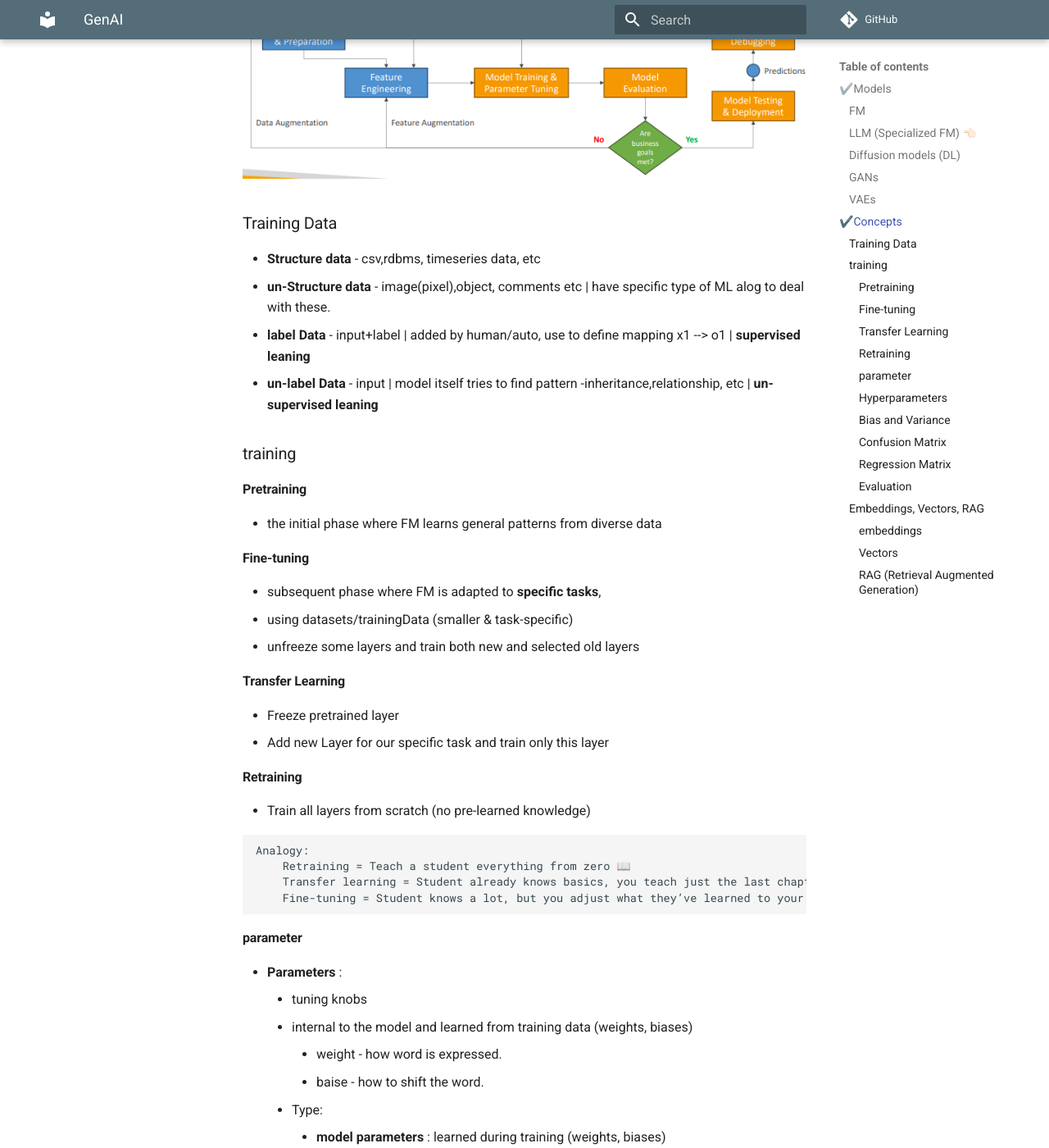
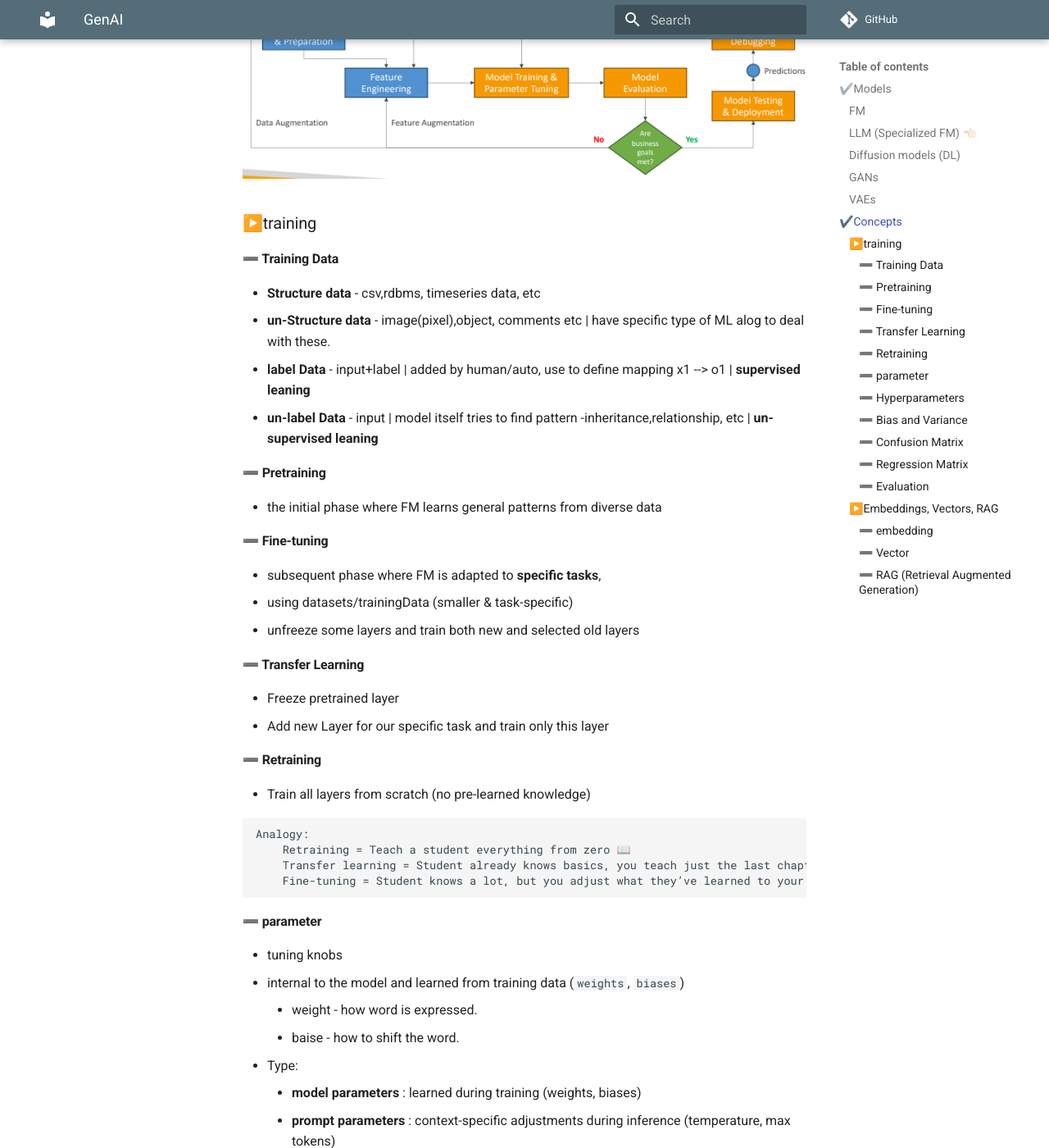
Before and after one commit to lekhrajdinkar/AI-Engineer, an MkDocs documentation site: the page built from docs/2025/01_AWS_AIF-C01/02_01_GEN-AI.md, in a window 1280 px wide and 1400 px high, scrolled down 1961 px. Shown: the whole window at 82% size. Built offline with MkDocs 1.6.1 and Material for MkDocs 9.7.7, drawn with Linux system fonts in a browser that asks for light colours; comment, search, counter and statistics services are not loaded; some of the changed text lies outside the part shown.

Commit message:
Revise Note 2026

````diff
--- a/docs/2025/01_AWS_AIF-C01/02_01_GEN-AI.md
+++ b/docs/2025/01_AWS_AIF-C01/02_01_GEN-AI.md
@@ -41,26 +41,26 @@
 
 ![img_3.png](../../99_img/genai/03/img_3.png)
 
-### Training Data
+### ▶️training
+#### ➖ Training Data
 - **Structure data** - csv,rdbms, timeseries data, etc
 - **un-Structure data** - image(pixel),object, comments etc | have specific type of ML alog to deal with these.
 - **label Data** - input+label | added by human/auto, use to define mapping x1 --> o1 | **supervised leaning**
 - **un-label Data** - input | model itself tries to find pattern -inheritance,relationship, etc | **un-supervised leaning**
 
-### training
-#### Pretraining
+#### ➖ Pretraining
 - the initial phase where FM learns general patterns from diverse data
 
-#### Fine-tuning
+#### ➖ Fine-tuning
 - subsequent phase where FM is adapted to **specific tasks**,
 - using datasets/trainingData (smaller & task-specific)
 - unfreeze some layers and train both new and selected old layers
 
-#### Transfer Learning
+#### ➖ Transfer Learning
 - Freeze pretrained layer
 - Add new Layer for our specific task and train only this layer
 
-#### Retraining
+#### ➖ Retraining
 - Train all layers from scratch (no pre-learned knowledge)
 
 ```
@@ -69,17 +69,16 @@ Analogy:
     Transfer learning = Student already knows basics, you teach just the last chapter 📘
     Fine-tuning = Student knows a lot, but you adjust what they’ve learned to your topic ✏️
 ```
-#### parameter
-- **Parameters** :
-    - tuning knobs
-    - internal to the model and learned from training data (weights, biases)
-        - weight - how word is expressed.
-        - baise - how to shift the word.
-    - Type:
-        - **model parameters** : learned during training (weights, biases)
-        - **prompt parameters** : context-specific adjustments during inference (temperature, max tokens)
+#### ➖ parameter
+- tuning knobs
+- internal to the model and learned from training data (`weights`, `biases`)
+    - weight - how word is expressed.
+    - baise - how to shift the word.
+- Type:
+    - **model parameters** : learned during training (weights, biases)
+    - **prompt parameters** : context-specific adjustments during inference (temperature, max tokens)
 
-#### Hyperparameters
+#### ➖ Hyperparameters
 - set before training and control the learning algorithm and process
 - tuning hyperparameters can significantly impact model performance and training efficiency.
 - Example:
@@ -89,16 +88,16 @@ Analogy:
     - **regularization** : to adjust over/under fitting
     - **number of layers**
 
-#### Bias and Variance
+#### ➖ Bias and Variance
 - **bias** : Difference between - predicted vs actual **value**
 - **Variance (sensitive)** : How much the **performance** of a model, on changes of similar training datasSet.
     - eg: worked well/overfited in dev, but underfit/prod in prod data.
 
-#### Confusion Matrix
+#### ➖ Confusion Matrix
 
-#### Regression Matrix
+#### ➖ Regression Matrix
 
-#### Evaluation
+#### ➖ Evaluation
 ```
 Describes how well your model captures the patterns in training data.
 
@@ -116,12 +115,12 @@ Describes how well your model captures the patterns in training data.
 ![img_1.png](../../99_img/genai/03/img_1.png)
 
 ---
-### Embeddings, Vectors, RAG
-#### embeddings
+### ▶️Embeddings, Vectors, RAG
+#### ➖ embedding
 - numerical representations of data (text, images, etc.) in a high-dimensional space.
 - algo: FastText, Word2Vec
 
-#### Vectors
+#### ➖ Vector
 - the actual multi-dimension arrays of numbers that represent these embeddings.
 - Capture semantic relationships between data points.
 - Used in similarity search, clustering, and as input to ML models.
@@ -136,7 +135,7 @@ Describes how well your model captures the patterns in training data.
   - [udemy demo 1](https://www.udemy.com/course/aws-ai-practitioner-certified/learn/lecture/44886393#overview)
   - [udemy demo 2](https://www.udemy.com/course/aws-ai-practitioner-certified/learn/lecture/44901525#overview)
 
-#### RAG (Retrieval Augmented Generation)
+#### ➖ RAG (Retrieval Augmented Generation)
 - RAG combines LLMs with vector search to provide more accurate and context-aware responses.
 - eg: LangChain, LlamaIndex
 - Popular libraries: `sentence-transformers`, `transformers`, `faiss`, `chromadb`
````
